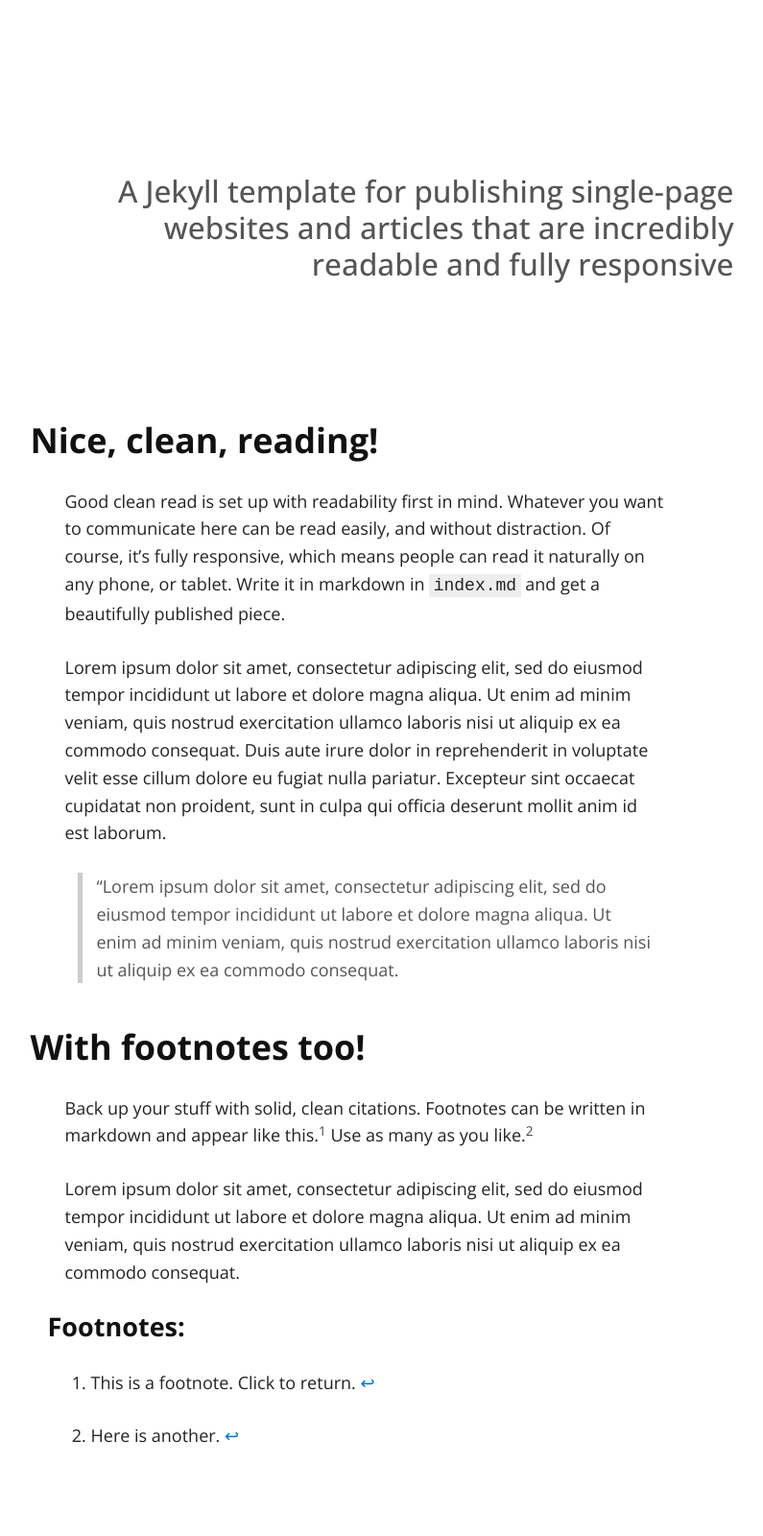
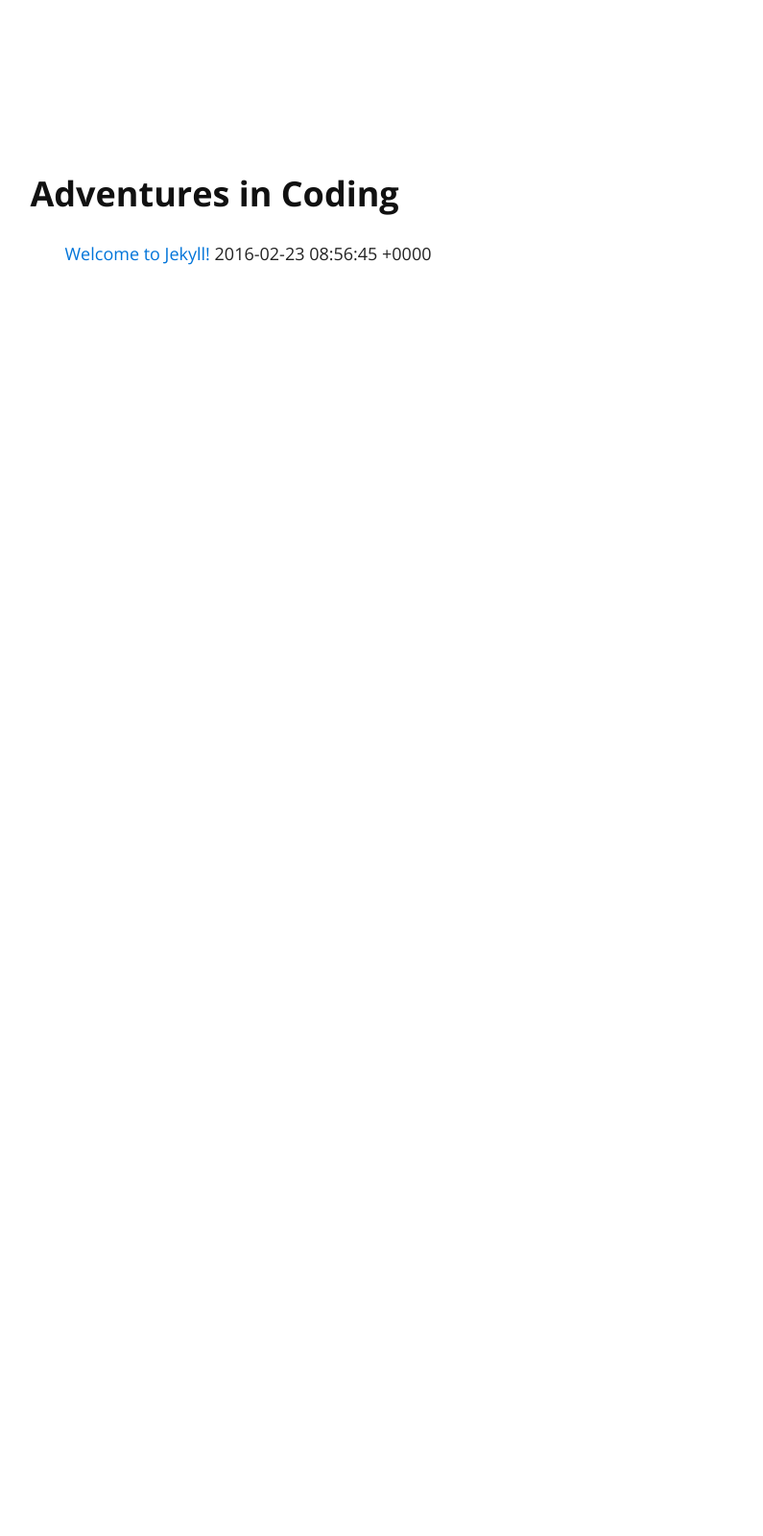
Before and after one commit to tills13/tills13.github.io, a Jekyll site: the page built from index.html, in a window 1280 px wide. Shown: the whole page at 96% size, without its empty margins (260-1055 px from the left). Built offline with Jekyll 4.4.1, drawn with Linux system fonts in a browser that asks for light colours; after the commit the page ends 900 px from its top, so only the background shows below that.

```diff
--- a/_posts/2016-02-23-welcome-to-jekyll.markdown
+++ b/_posts/2016-02-23-welcome-to-jekyll.markdown
@@ -3,6 +3,7 @@ layout: post
 title:  "Welcome to Jekyll!"
 date:   2016-02-23 00:56:45 -0800
 categories: jekyll update
+tags: something something
 ---
 You’ll find this post in your `_posts` directory. Go ahead and edit it and re-build the site to see your changes. You can rebuild the site in many different ways, but the most common way is to run `jekyll serve`, which launches a web server and auto-regenerates your site when a file is updated.
 
--- /dev/null
+++ b/index.html
@@ -0,0 +1,10 @@
+---
+layout: default
+---
+
+<h3>{{ site.title }}</h3>
+
+{% for post in site.posts limit:10 %}
+	<a href="{{ post.url }}">{{ post.title }}</a>
+	<span>{{ post.date }}</span>
+{% endfor %}
--- a/index.md
+++ /dev/null
@@ -1,25 +0,0 @@
----
-layout: default
----
-
-## A Jekyll template for publishing single-page websites and articles that are incredibly readable and fully responsive
-
-### Nice, clean, reading!
-
-Good clean read is set up with readability first in mind. Whatever you want to communicate here can be read easily, and without distraction. Of course, it's fully responsive, which means people can read it naturally on any phone, or tablet. Write it in markdown in <code>index.md</code> and get a beautifully published piece.
-
-Lorem ipsum dolor sit amet, consectetur adipiscing elit, sed do eiusmod tempor incididunt ut labore et dolore magna aliqua. Ut enim ad minim veniam, quis nostrud exercitation ullamco laboris nisi ut aliquip ex ea commodo consequat. Duis aute irure dolor in reprehenderit in voluptate velit esse cillum dolore eu fugiat nulla pariatur. Excepteur sint occaecat cupidatat non proident, sunt in culpa qui officia deserunt mollit anim id est laborum.
-
-> "Lorem ipsum dolor sit amet, consectetur adipiscing elit, sed do eiusmod tempor incididunt ut labore et dolore magna aliqua. Ut enim ad minim veniam, quis nostrud exercitation ullamco laboris nisi ut aliquip ex ea commodo consequat.
-
-### With footnotes too!
-
-Back up your stuff with solid, clean citations. Footnotes can be written in markdown and appear like this.[^1] Use as many as you like.[^2]
-
-Lorem ipsum dolor sit amet, consectetur adipiscing elit, sed do eiusmod tempor incididunt ut labore et dolore magna aliqua. Ut enim ad minim veniam, quis nostrud exercitation ullamco laboris nisi ut aliquip ex ea commodo consequat.
-
-##### Footnotes:
-
-[^1]: This is a footnote. Click to return.
-
-[^2]: Here is another.
```
